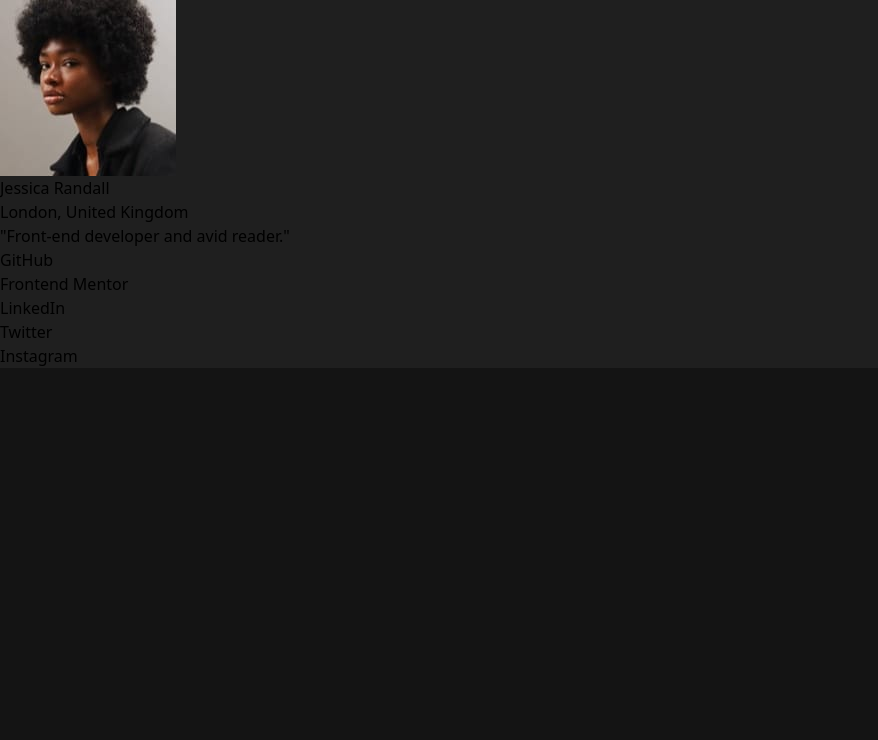
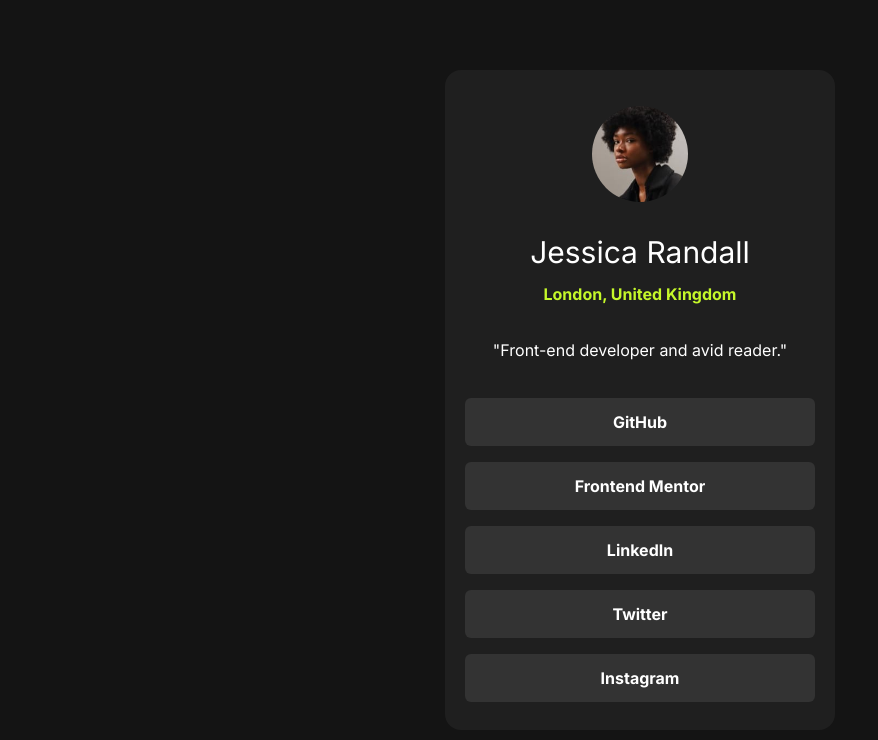
Before and after one commit to ioangheraszim/social-links-tw, a website: page src/index.html in a window 1280 px wide. Shown: the whole page, without its empty margins (0-878 px from the left). Drawn offline with Linux system fonts and the light colour scheme.

Commit message:
finished with styling was fun

```diff
--- a/src/index.html
+++ b/src/index.html
@@ -7,21 +7,21 @@
   <link href="./output.css" rel="stylesheet">
 </head>
 </head>
-<body class="bg-off-black">
-  <main class="bg-dark-grey w-[375px]>
-    <section>
-      <img src="../assets/images/avatar-jessica.jpeg" alt="profile picture">
-      <h1>Jessica Randall</h1>
-      <p>London, United Kingdom</p>
-      <p>"Front-end developer and avid reader."</p>
+<body class="flex items-center justify-center min-h-screen bg-off-black text-white">
+  <main class="bg-dark-grey p-5 font-inter rounded-2xl">
+    <section class="flex flex-col items-center p-4">
+      <img class="w-24 rounded-full" src="../assets/images/avatar-jessica.jpeg" alt="profile picture">
+      <h1  class="p-3 mt-5 text-3xl">Jessica Randall</h1>
+      <p class="text-green font-bold">London, United Kingdom</p>
+      <p class="p-3 mt-5">"Front-end developer and avid reader."</p>
     </section>
     <section>
-      <ul>
-        <li><a href="#">GitHub</a></li>
-        <li><a href="#">Frontend Mentor</a></li>
-        <li><a href="#">LinkedIn</a></li>
-        <li><a href="#">Twitter</a></li>
-        <li><a href="#">Instagram</a></li>
+      <ul class="flex items-center justify-center flex-col">
+        <li class="w-full m-2 text-center border-b-grey font-bold bg-grey rounded-md"><a class="block p-3 rounded-md hover:bg-green hover:text-dark-grey" href="#">GitHub</a></li>
+        <li class="w-full m-2 text-center border-b-grey font-bold bg-grey rounded-md"><a class="block p-3 rounded-md hover:bg-green hover:text-dark-grey" href="#">Frontend Mentor</a></li>
+        <li class="w-full m-2 text-center border-b-grey font-bold bg-grey rounded-md"><a class="block p-3 rounded-md hover:bg-green hover:text-dark-grey" href="#">LinkedIn</a></li>
+        <li class="w-full m-2 text-center border-b-grey font-bold bg-grey rounded-md"><a class="block p-3 rounded-md hover:bg-green hover:text-dark-grey" href="#">Twitter</a></li>
+        <li class="w-full m-2 text-center border-b-grey font-bold bg-grey rounded-md"><a class="block p-3 rounded-md hover:bg-green hover:text-dark-grey" href="#">Instagram</a></li>
       </ul>
     </section>
   </main>
--- a/src/input.css
+++ b/src/input.css
@@ -1,3 +1,5 @@
+@import url('https://fonts.googleapis.com/css2?family=Inter:wght@100..900&display=swap');
+
 @tailwind base;
 @tailwind components;
 @tailwind utilities;
--- a/tailwind.config.js
+++ b/tailwind.config.js
@@ -9,6 +9,9 @@ module.exports = {
       'dark-grey' : 'hsl(0, 0%, 12%);',
       'off-black' : 'hsl(0, 0%, 8%);'
     },
+    fontFamily: {
+      inter: ['Inter']
+    },
     extend: {},
   },
   plugins: [],
```
Also changed, not shown: src/output.css.
